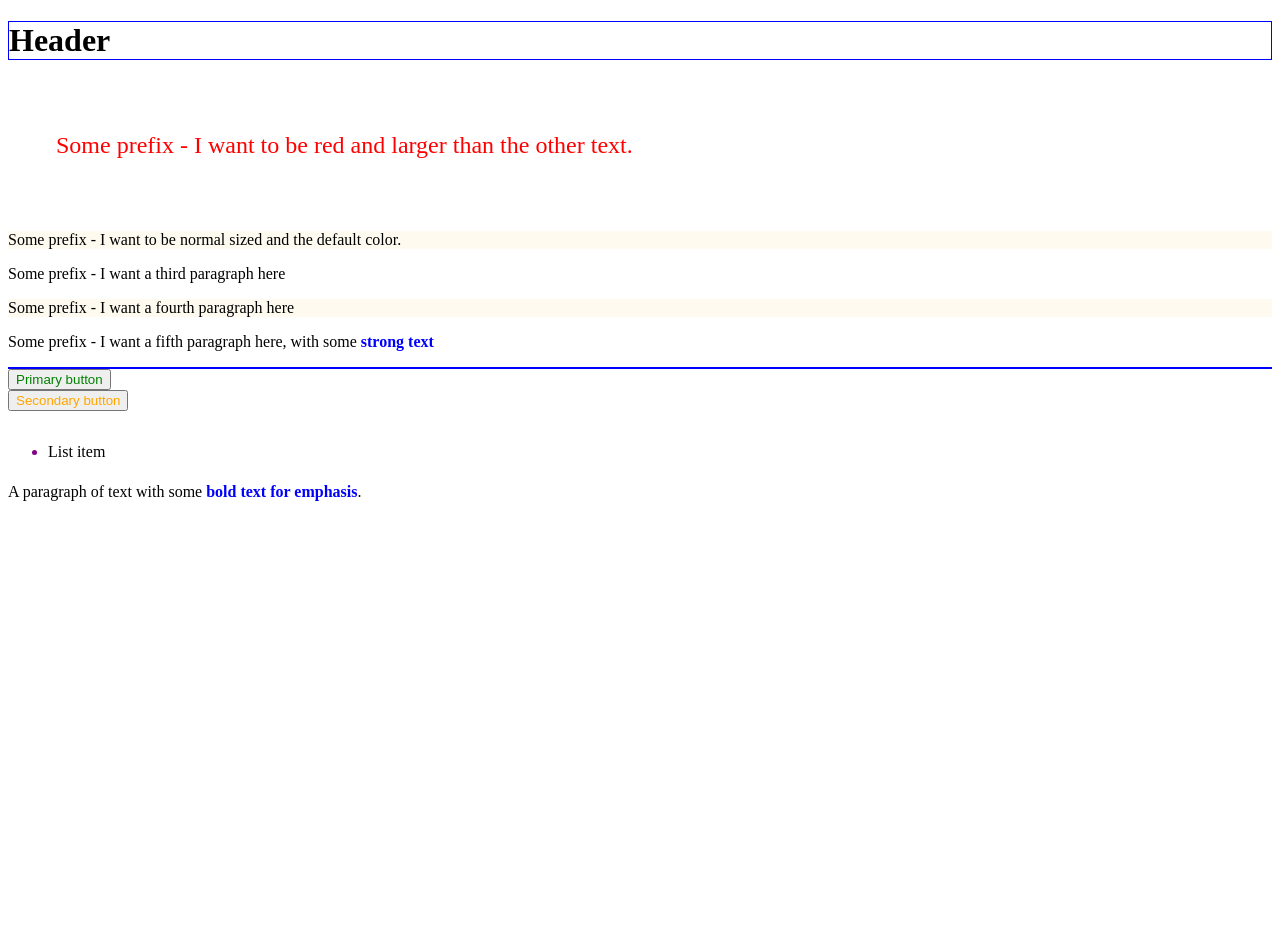
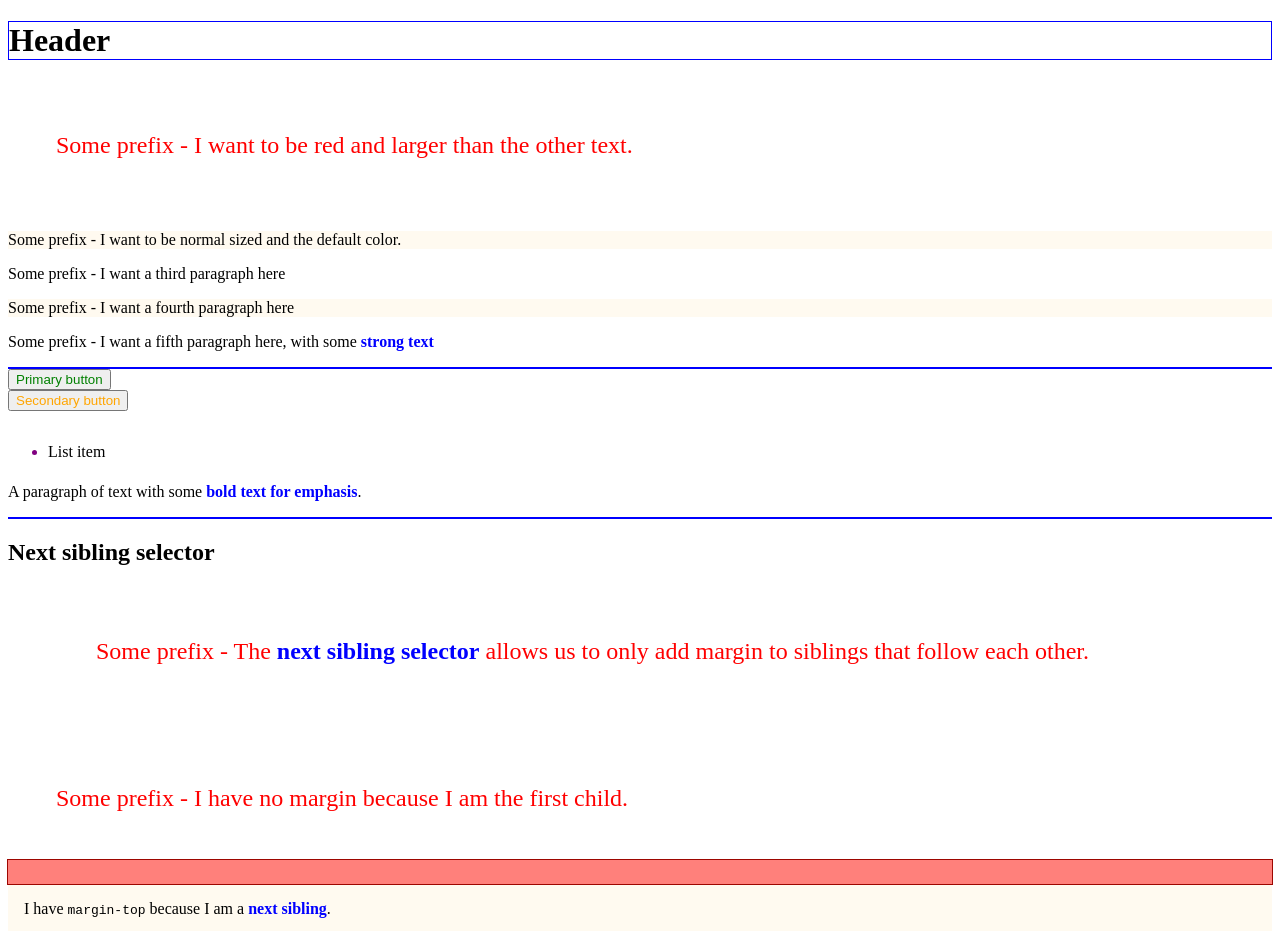
Before and after one commit to MitchP95/learn-css, an Angular app in the folder learn-css/: page / in a window 1280 px wide. Shown: the top 931 px of the page. Before the commit the page ends 800 px from the top, so only its background shows below. Built offline with nearby package versions, Linux system fonts and the light colour scheme.

Commit message:
Added portions of the example to play with.

```diff
--- a/learn-css/src/app/b-selector/b-selector.component.css
+++ b/learn-css/src/app/b-selector/b-selector.component.css
@@ -65,3 +65,30 @@ ul {
     height: 40px;
     overflow: auto;
 }
+
+.top * + * {
+    margin-top: 1.5em;
+  }
+
+  /* Presentation styles */
+  .top p {
+    border: 1px solid var(--color-primary);
+    background: var(--color-light);
+    padding: 1em;
+  }
+
+  /* Presentational styles */
+  .top > * + * {
+    position: relative;
+  }
+
+  .top > * + *::before {
+    content: "";
+    width: 100%;
+    height: 1.5em;
+    background: #ff807b;
+    position: absolute;
+    bottom: 100%;
+    left: 0;
+    outline: 1px solid #9d0600;
+  }
--- a/learn-css/src/app/b-selector/b-selector.component.html
+++ b/learn-css/src/app/b-selector/b-selector.component.html
@@ -25,3 +25,24 @@
 </ul>
 
 <p>A paragraph of text with some <strong>bold text for emphasis</strong>.</p>
+
+<div id="rad"></div>
+
+<div class="wrapper">
+    <article class="flow">
+      <h1>Next sibling selector</h1>
+      <figure class="callout">
+        <p>
+          The <strong>next sibling selector</strong> allows us to only add margin to
+          siblings that follow each other.
+        </p>
+      </figure>
+      <div class="top box">
+        <p>I have no margin because I am the first child.</p>
+        <p>
+          I have <code>margin-top</code> because I am a <strong>next sibling</strong>.
+        </p>
+        <p>I am also a <strong>next sibling</strong>, so also get margin top.</p>
+      </div>
+    </article>
+  </div>
```
